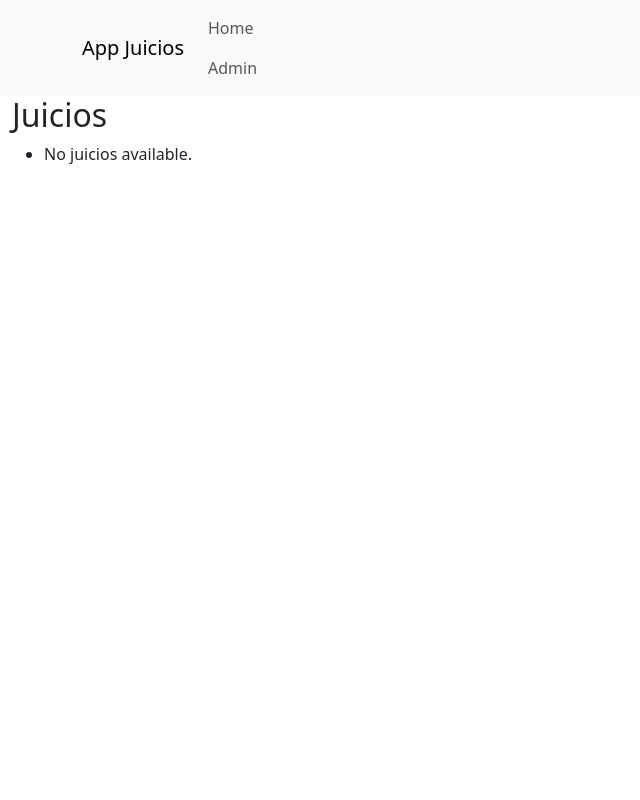
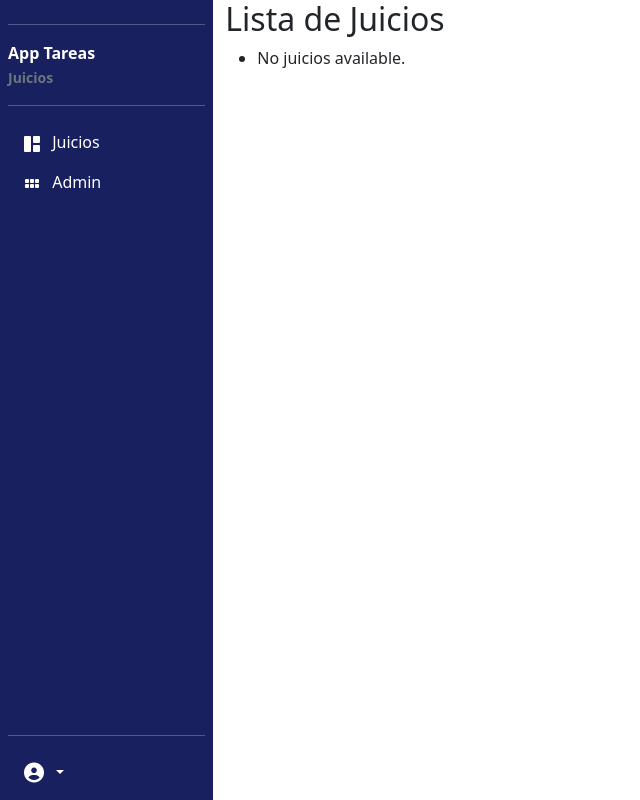
Before and after one commit to JOSELAGOSG/uravit_django, a Django app: page / in a window 1280 px wide. Shown: the whole page, without its empty margins (0-640 px from the left). Run offline with Django 4.2, Linux system fonts and the light colour scheme; data that the repository does not hold is empty; some libraries are stand-ins or nearby versions.

Commit message:
just started working on templates

```diff
--- a/uravit/trial/templates/base.html
+++ b/uravit/trial/templates/base.html
@@ -1,42 +1,68 @@
-<!DOCTYPE html>
+<!doctype html>
 <html lang="en">
   <head>
-    <meta charset="UTF-8">
-    <meta name="viewport" content="width=device-width, initial-scale=1.0">
-    <title>{% block title %}My App{% endblock %}</title>
-    <!-- Agregar los enlaces a Bootstrap CSS y JS -->
-    <link href="https://cdn.jsdelivr.net/npm/bootstrap@5.3.1/dist/css/bootstrap.min.css" rel="stylesheet" integrity="sha384-4bw+/aepP/YC94hEpVNVgiZdgIC5+VKNBQNGCHeKRQN+PtmoHDEXuppvnDJzQIu9" crossorigin="anonymous">
-    <script src="https://cdn.jsdelivr.net/npm/bootstrap@5.3.1/dist/js/bootstrap.bundle.min.js" integrity="sha384-HwwvtgBNo3bZJJLYd8oVXjrBZt8cqVSpeBNS5n7C8IVInixGAoxmnlMuBnhbgrkm" crossorigin="anonymous"></script></head>
+    <!-- Required meta tags -->
+    <meta charset="utf-8">
+    <meta name="viewport" content="width=device-width, initial-scale=1">
+
+    <!-- Bootstrap CSS -->
+    <link href="https://cdn.jsdelivr.net/npm/bootstrap@5.0.2/dist/css/bootstrap.min.css" rel="stylesheet" integrity="sha384-EVSTQN3/azprG1Anm3QDgpJLIm9Nao0Yz1ztcQTwFspd3yD65VohhpuuCOmLASjC" crossorigin="anonymous"/>
+    <link rel="shortcut icon" href="https://chocolates53sur.cl/wp-content/uploads/2021/10/Sin-titulo-1.png" />
+    <script src="https://kit.fontawesome.com/457e5864dc.js" crossorigin="anonymous"></script>
+    <script src="https://cdn.jsdelivr.net/npm/apexcharts"></script>
+
+    <title>App Tareas</title>
+
+
+  </head>
   <body>
-    <header>
-        <!-- Utilizar clases de Bootstrap para el estilo del encabezado -->
-        <nav class="navbar navbar-expand-lg navbar-light bg-light">
-            <div class="container">
-                <a class="navbar-brand" href="">App Juicios</a>
-                <button class="navbar-toggler" type="button" data-bs-toggle="collapse" data-bs-target="#navbarNav" aria-controls="navbarNav" aria-expanded="false" aria-label="Toggle navigation">
-                    <span class="navbar-toggler-icon"></span>
-                </button>
-                <div class="collapse navbar-collapse" id="navbarNav">
-                    <ul class="navbar-nav">
-                        <li class="nav-item">
-                            <a class="nav-link" href="/">Home</a>
-                            <a class="nav-link" href="/admin">Admin</a>
+
+      <div class='d-flex'>
+      <div class="d-flex flex-column col-2 justify-content-between p-2 text-white vh-100" style="background-color: #19205f; position:fixed;">
+        <hr>
+        <span class="fs-7"><a class="d-flex align-items-center text-white text-decoration-none" >
+            <strong>App Tareas<br><small class="text-muted">Juicios</small></strong>
+
+          </a></span>
+
+        <hr>
+        <ul class="nav nav-pills flex-column mb-auto">
+          <li>
+            <a href='{% url "trial:juicio-list" %}' class="nav-link text-white hover">
+              <svg xmlns="http://www.w3.org/2000/svg" width="16" height="16" fill="currentColor" class="bi bi-grid-1x2-fill me-2" viewBox="0 0 16 16">
+                <path d="M0 1a1 1 0 0 1 1-1h5a1 1 0 0 1 1 1v14a1 1 0 0 1-1 1H1a1 1 0 0 1-1-1V1zm9 0a1 1 0 0 1 1-1h5a1 1 0 0 1 1 1v5a1 1 0 0 1-1 1h-5a1 1 0 0 1-1-1V1zm0 9a1 1 0 0 1 1-1h5a1 1 0 0 1 1 1v5a1 1 0 0 1-1 1h-5a1 1 0 0 1-1-1v-5z"/>
+              </svg>
+              Juicios
+            </a>
           </li>
+          <li>
+            <a href='/admin' class="nav-link text-white">
+              <svg xmlns="http://www.w3.org/2000/svg" width="16" height="16" fill="currentColor" class="bi bi-grid-3x2-gap-fill me-2" viewBox="0 0 16 16">
+                <path d="M1 4a1 1 0 0 1 1-1h2a1 1 0 0 1 1 1v2a1 1 0 0 1-1 1H2a1 1 0 0 1-1-1V4zm5 0a1 1 0 0 1 1-1h2a1 1 0 0 1 1 1v2a1 1 0 0 1-1 1H7a1 1 0 0 1-1-1V4zm5 0a1 1 0 0 1 1-1h2a1 1 0 0 1 1 1v2a1 1 0 0 1-1 1h-2a1 1 0 0 1-1-1V4zM1 9a1 1 0 0 1 1-1h2a1 1 0 0 1 1 1v2a1 1 0 0 1-1 1H2a1 1 0 0 1-1-1V9zm5 0a1 1 0 0 1 1-1h2a1 1 0 0 1 1 1v2a1 1 0 0 1-1 1H7a1 1 0 0 1-1-1V9zm5 0a1 1 0 0 1 1-1h2a1 1 0 0 1 1 1v2a1 1 0 0 1-1 1h-2a1 1 0 0 1-1-1V9z"/>
+              </svg>
+              Admin
+            </a>
+          </li>
+          <br>
+        </ul>
+        <hr>
+        <div class='dropdown'>
+          <a href="" class="nav-link text-white dropdown-toggle" data-bs-toggle="dropdown"><i class="fa-solid fa-circle-user fa-lg"></i>&nbsp; {{user.username}}</a>
+          <ul class="dropdown-menu dropdown-menu text-small disabled">
+            <li><a class="dropdown-item disabled" href=''>Mi Perfil (coming soon)</a></li>
+
           </ul>
         </div>
+
       </div>
-        </nav>
-    </header>
+      <div class='col-2'></div>
 
-    <main>
-        <div class="container-fluid">
+
+      <div class='d-flex col-10 flex-fill'>
+        <div class='container-fluid'>
         {% block content %}
         {% endblock %}
         </div>
-    </main>
-
-    <footer>
-        <!-- Puedes agregar contenido a tu footer aquí -->
-    </footer>
+      </div>
+    </div>
   </body>
-</html>
--- a/uravit/trial/templates/trial/juicio/juicio_list.html
+++ b/uravit/trial/templates/trial/juicio/juicio_list.html
@@ -1,9 +1,9 @@
 {% extends 'base.html' %}
 
-{% block title %}List of Juicios{% endblock %}
+{% block title %}Lista de Juicios{% endblock %}
 
 {% block content %}
-  <h2>Juicios</h2>
+  <h2>Lista de Juicios</h2>
   <ul>
     {% for juicio in juicios %}
       <li><a href="{{juicio.get_absolute_url}}">{{ juicio.ruc }} - {{ juicio.auto_apertura }} - {{ juicio.fecha_juicio_oral }} - {{ juicio.fiscal }}</a></li>
```
Lines whose indentation alone changed are shown as unchanged.
